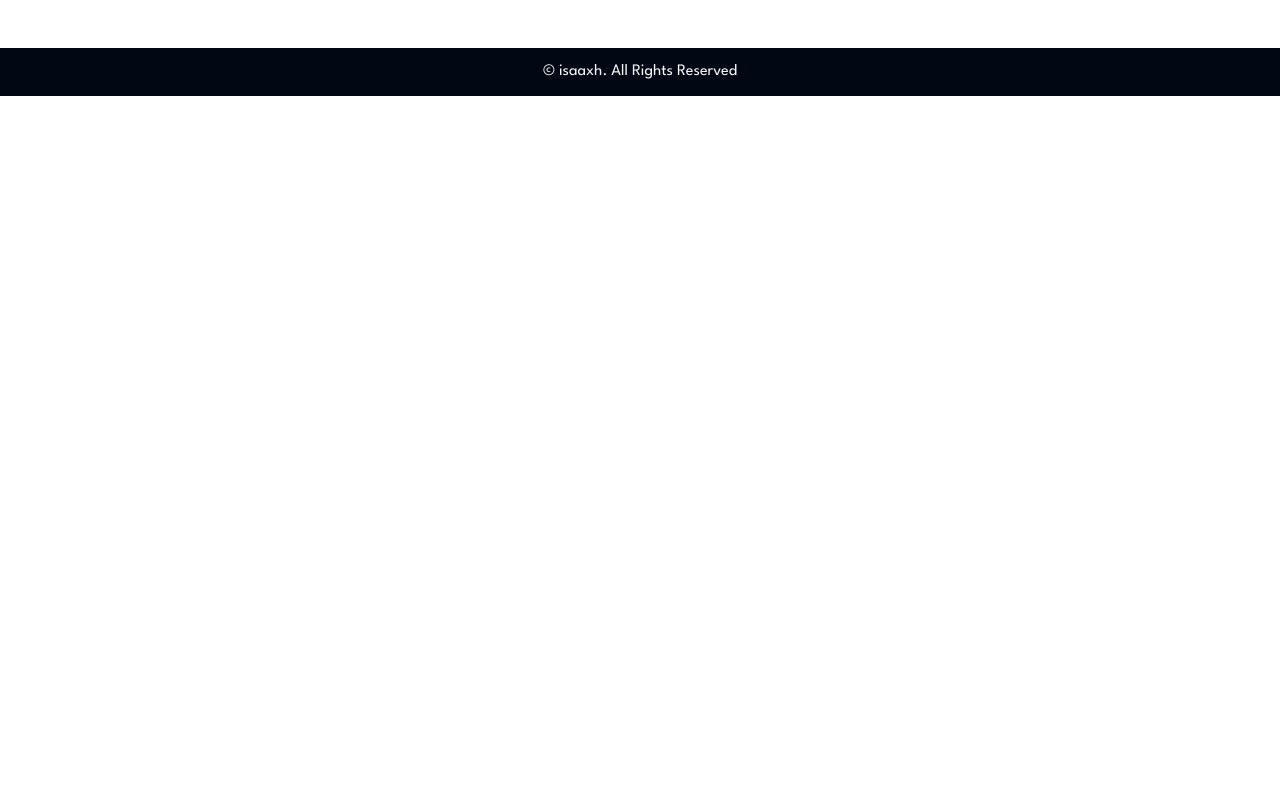
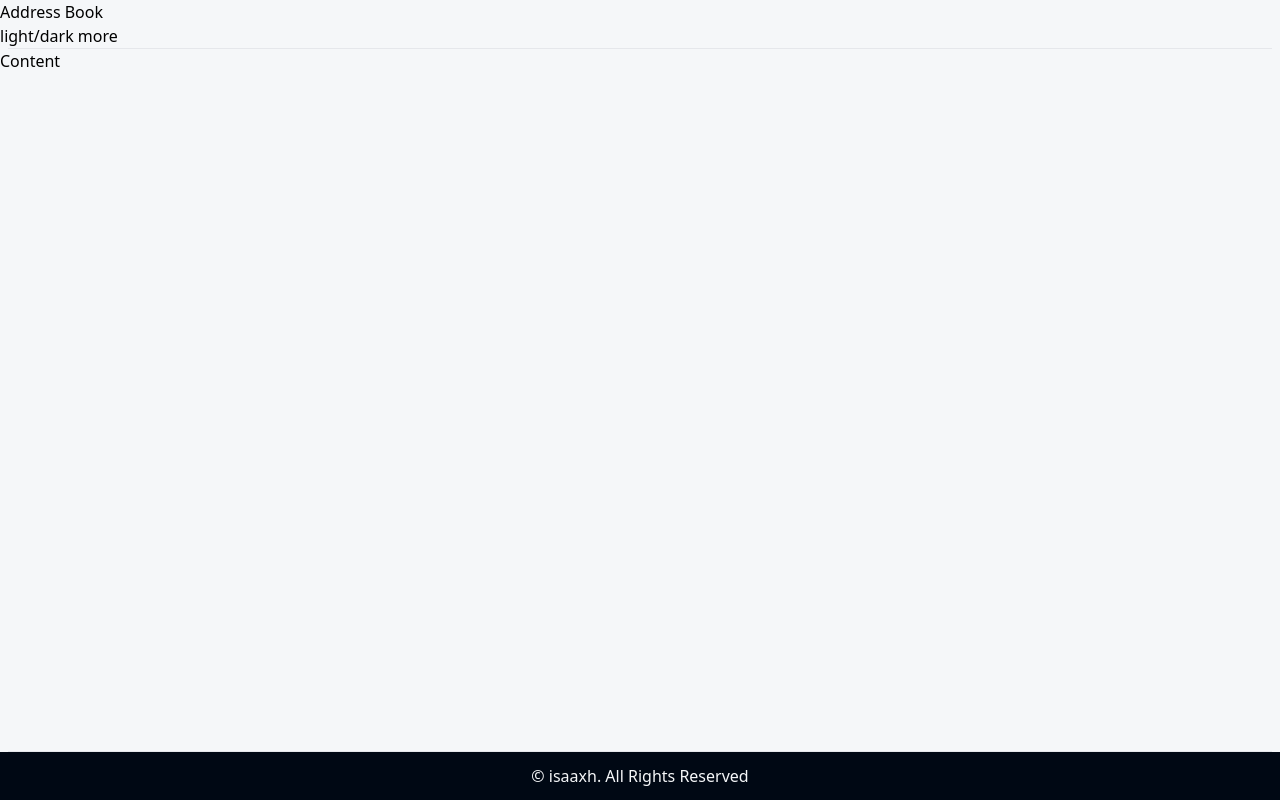
Before and after one commit to isaaxh/address-book-manger, a React (Vite) app: page / in a window 1280 px wide. Built offline with nearby package versions, Linux system fonts and the light colour scheme; the HTML template or start-up script is replaced by a standard one.

Commit message:
add content component to the layout component

```diff
--- a/src/Layout.tsx
+++ b/src/Layout.tsx
@@ -1,11 +1,15 @@
+import Separator from "./components/atoms/Separator";
+import Content from "./components/organisms/Content";
 import Footer from "./components/organisms/Footer";
 import Header from "./components/organisms/Header";
 
 const Layout = () => {
   return (
-    <div className="h-screen bg-blue-900 text-white font-normal font-league">
+    <div className="h-screen bg-primary flex flex-col">
       <Header />
-      <div></div>
+      <Separator />
+      <Content />
+      <Separator />
       <Footer />
     </div>
   );
```
